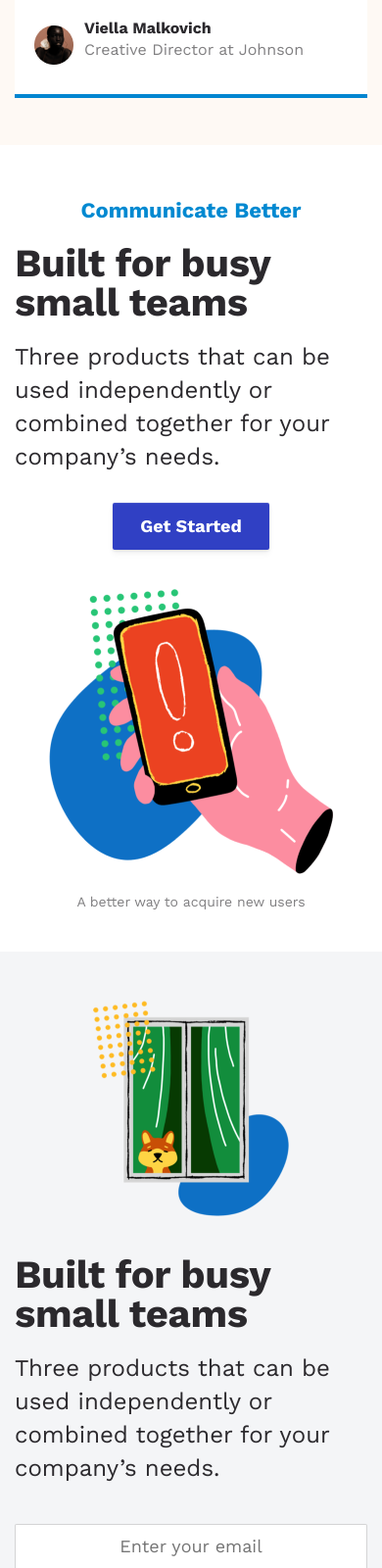
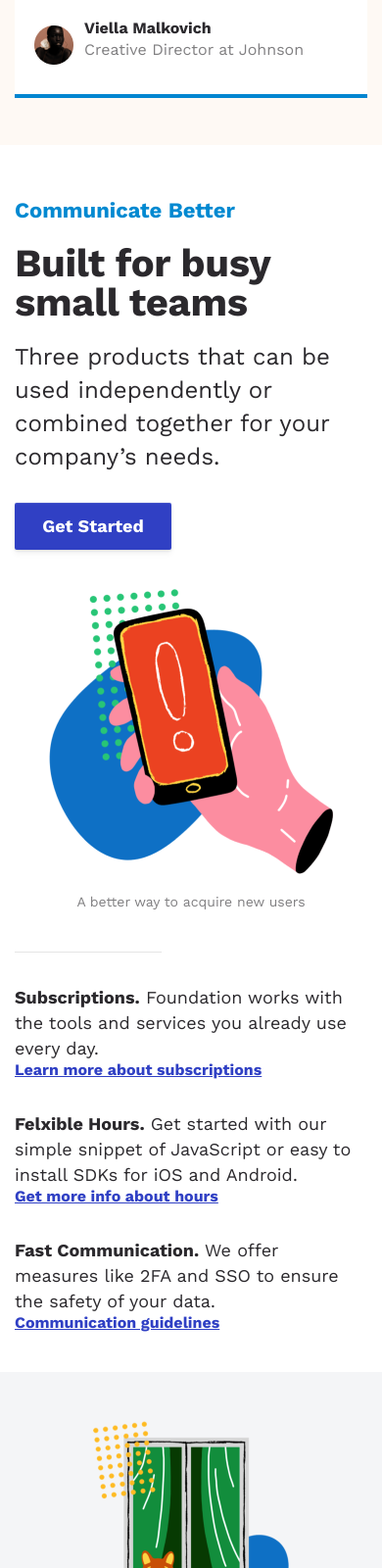
Before and after one commit to sosibona/Startup-Landing, a plain HTML site: page index.html in a window 390 px wide. Shown: the part 4871-6471 px from the top of the page at 98% size. Drawn offline with nearby package versions, Linux system fonts and the light colour scheme.

Commit message:
communication for mobile2

```diff
--- a/index.html
+++ b/index.html
@@ -202,14 +202,39 @@
 		<!-- communication -->
 
 		<section class="communication">
+			<div class="communication__info">
 				<h4 class="communication__subtitle subtitle">Communicate Better</h4>
 				<h3 class="article-title communication__title">Built for busy small teams</h3>
 				<p class="article-description communication__description">
 					Three products that can be used independently or combined together for your company’s needs.
 				</p>
 				<button class="action-button button communication__button">Get Started</button>
+			</div>
+			<div class="communication__illustration">
 				<img class="communication__image" src="img/ouch-mobile.png" alt="mobile phone">
 				<span class="communication__image-caption">A better way to acquire new users</span>
+			</div>
+			<hr class="communication__horizontal-line">
+			<div class="communication__proposition">
+				<div class="communication__item">
+					<p class="communication__item-description">
+						<span class="communication__item-description-name">Subscriptions.</span> Foundation works with the tools and services you already use every day.
+					</p>
+					<a href="#" class="communication__item-link">Learn more about subscriptions</a>
+				</div>
+				<div class="communication__item">
+					<p class="communication__item-description">
+						<span class="communication__item-description-name">Felxible Hours.</span> Get started with our simple snippet of JavaScript or easy to install SDKs for iOS and Android.
+					</p>
+					<a href="#" class="communication__item-link">Get more info about hours</a>
+				</div>
+				<div class="communication__item">
+					<p class="communication__item-description">
+						<span class="communication__item-description-name">Fast Communication.</span> We offer measures like 2FA and SSO to ensure the safety of your data.
+					</p>
+					<a href="#" class="communication__item-link">Communication guidelines</a>
+				</div>
+			</div>
 		</section>
 
 		<!-- order -->
--- a/styles/communication.scss
+++ b/styles/communication.scss
@@ -2,7 +2,18 @@
   padding: 50px 15px 40px 15px;
   display: flex;
   flex-direction: column;
-  align-items: center;
+
+  @include for-large-up {
+    padding: 110px 130px;
+    flex-direction: row;
+  }
+
+  &__info {
+    @include for-large-up {
+      width: 461px;
+      margin-top: 13px;
+    }
+  }
 
   &__subtitle {
     color: #0189D1;
@@ -12,22 +23,55 @@
   &__title {
     margin: 0;
     margin-top: 17px;
+
+    @include for-large-up {
+      font-weight: bold;
+      font-size: 56px;
+      line-height: 56px;
+      letter-spacing: -0.5px;
+      margin-top: 24px;
+    }
   }
 
   &__description {
     margin: 0;
     margin-top: 18px;
+
+    @include for-large-up {
+      margin-top: 30px;
+    }
   }
 
   &__button {
     margin: 0;
     margin-top: 30px;
     width: 160px;
+
+    @include for-large-up {
+      margin-top: 39px;
+    }
+  }
+
+  &__illustration {
+    display: flex;
+    flex-direction: column;
+    align-items: center;
+
+    @include for-large-up {
+      margin-left: auto;
+      margin-top: 0;
+    }
   }
 
   &__image {
     margin-top: 40px;
     max-width: 290px;
+
+    @include for-large-up {
+      margin-top: 0;
+      max-width: 425px;
+      height: 426px;
+    }
   }
 
   &__image-caption{
@@ -35,5 +79,42 @@
     font-size: 14px;
     line-height: 22px;
     color: #2b292d99;
+
+    @include for-large-up {
+      margin-top: 15px;
+    }
+  }
+
+  &__horizontal-line {
+    width: 150px;
+    height: 1px;
+    background-color: #0000001A;
+    border: 0;
+    margin: 0;
+    margin-top: 40px;
+  }
+
+  &__proposition {
+
+  }
+
+  &__item {
+    margin-top: 33px;
+  }
+
+  &__item-description {
+    margin: 0;
+    font-size: 18px;
+    line-height: 26px;
+  }
+
+  &__item-description-name {
+    font-weight: 700;
+  }
+
+  &__item-link {
+    color: #3040C4;
+    font-weight: 700;
+    margin-top: 10px;
   }
 }
```
Also changed, not shown: style.css, 1 other file. Lines whose indentation alone changed are shown as unchanged.
